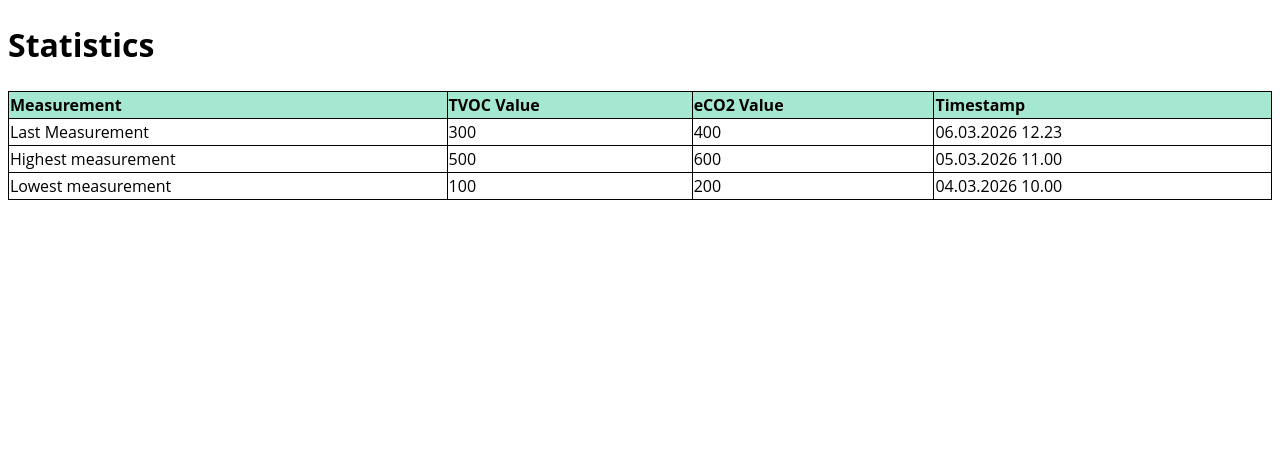
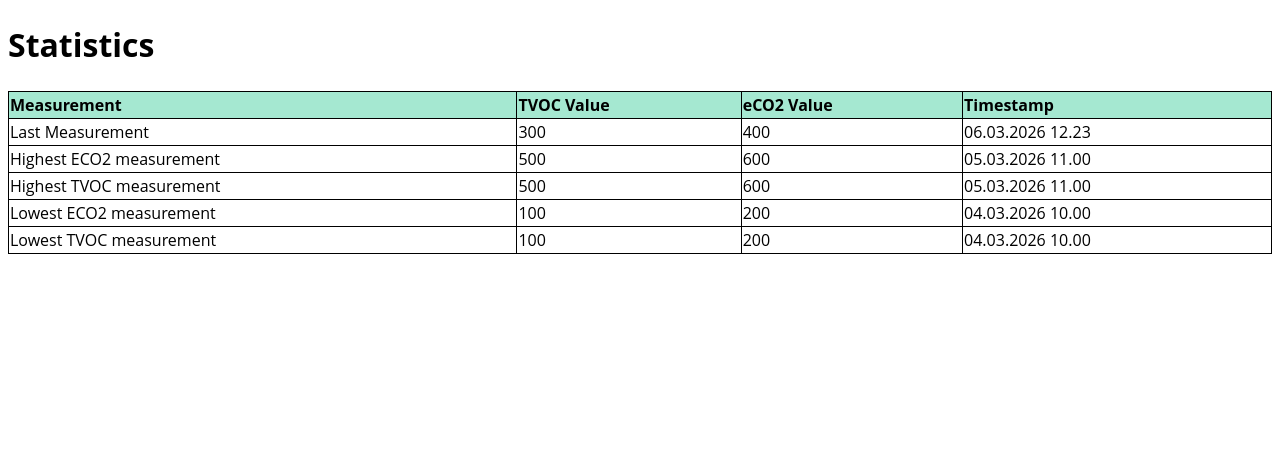
Before and after one commit to cristina06-code/TVOCmeasurement, a Flask app: page / in a window 1280 px wide. Shown: the top 453 px of the page. Run offline with Flask 3, Linux system fonts and the light colour scheme; data comes from the database, SQL or seed files in the repository; both versions use the stored data as it was after the commit.

Commit message:
modifying html table structure

```diff
--- a/database.py
+++ b/database.py
@@ -64,26 +64,48 @@ def get_last_measurement():
     return last_measurement
 
 
-def get_highest_measurement():
+def get_highest_TVOC_measurement():
     """Get the measurement with the highest TVOC value"""
     conn = create_connection()
     cur = conn.cursor()
 
     cur.execute('SELECT * FROM entries ORDER BY TVOC DESC LIMIT 1')
-    highest_measurement = cur.fetchone()
+    highest_TVOC_measurement = cur.fetchone()
     conn.close()
-    return highest_measurement
+    return highest_TVOC_measurement
 
 
-def get_lowest_measurement():
+def get_highest_eCO2_measurement():
+    """Get the measurement with the highest eCO2 value"""
+    conn = create_connection()
+    cur = conn.cursor()
+
+    cur.execute('SELECT * FROM entries ORDER BY eCO2 DESC LIMIT 1')
+    highest_eCO2_measurement = cur.fetchone()
+    conn.close()
+    return highest_eCO2_measurement
+
+
+def get_lowest_TVOC_measurement():
     """Get the measurement with the lowest TVOC value"""
     conn = create_connection()
     cur = conn.cursor()
 
     cur.execute('SELECT * FROM entries ORDER BY TVOC ASC LIMIT 1')
-    lowest_measurement = cur.fetchone()
+    lowest_TVOC_measurement = cur.fetchone()
     conn.close()
-    return lowest_measurement
+    return lowest_TVOC_measurement
+
+
+def get_lowest_eCO2_measurement():
+    """Get the measurement with the lowest eCO2 value"""
+    conn = create_connection()
+    cur = conn.cursor()
+
+    cur.execute('SELECT * FROM entries ORDER BY eCO2 ASC LIMIT 1')
+    lowest_eCO2_measurement = cur.fetchone()
+    conn.close()
+    return lowest_eCO2_measurement
 
 
 def get_all_measurements():
@@ -95,3 +117,12 @@ def get_all_measurements():
     measurements = cur.fetchall()
     conn.close()
     return measurements
+
+
+# conn = create_connection()
+# cur = conn.cursor()
+
+# cur.executemany('INSERT INTO entries (TVOC, eCO2, timestamp) VALUES (?,?,?)', [
+#     (300, 400, '06.03.2026 12.23'), (500, 600, '05.03.2026 11.00'), (100, 200, '04.03.2026 10.00'), (50, 230, '03.03.2026 09.00')])
+# conn.commit()
+# cur.close()
--- a/main.py
+++ b/main.py
@@ -1,36 +1,54 @@
+# from webbrowser import get
 from flask import Flask, render_template, request
-from database import create_database
-from database_functions import *
+import database
 
 app = Flask(__name__)
 app.secret_key = 'assignment#5'
 
 # Ensuring the database is created before handling requests
-create_database()
+database.create_database()
 
 
 @app.route('/', methods=['GET'])
 def index():
     '''Handle the main page'''
-    last_measurement = {
-        'TVOC': 300, 'eCO2': 400, 'timestamp': '06.03.2026 12.23'}
-    highest_measurement = {
-        'TVOC': 500, 'eCO2': 600, 'timestamp': '05.03.2026 11.00'}
-    lowest_measurement = {
-        'TVOC': 100, 'eCO2': 200, 'timestamp': '04.03.2026 10.00'
-    }
-    return render_template('index.html', last_measurement=last_measurement, highest_measurement=highest_measurement, lowest_measurement=lowest_measurement)
+    last_measurement = database.get_last_measurement()
+    highest_TVOC_measurement = database.get_highest_TVOC_measurement()
+    highest_eCO2_measurement = database.get_highest_eCO2_measurement()
+    lowest_TVOC_measurement = database.get_lowest_TVOC_measurement()
+    lowest_eCO2_measurement = database.get_lowest_eCO2_measurement()
+    return render_template('index.html', last_measurement=last_measurement, highest_TVOC_measurement=highest_TVOC_measurement,
+                           highest_eCO2_measurement=highest_eCO2_measurement, lowest_TVOC_measurement=lowest_TVOC_measurement, lowest_eCO2_measurement=lowest_eCO2_measurement)
 
 
 @app.route('/measurements', methods=['GET'])
 def measurements_list():
     '''Display the list of measurements'''
-    measurements = [
-        {'TVOC': 300, 'eCO2': 400, 'timestamp': '06.03.2026 12.23'},
-        {'TVOC': 500, 'eCO2': 600, 'timestamp': '05.03.2026 11.00'},
-        {'TVOC': 100, 'eCO2': 200, 'timestamp': '04.03.2026 10.00'}
-    ]
+    measurements = database.get_all_measurements()
     return render_template('measurementsList.html', measurements=measurements)
+
+
+@app.route('/add_measurement', methods=['POST'])
+def add_measurement():
+    '''Handle the form submission for adding a new measurement'''
+    TVOC = request.form.get('TVOC')
+    eCO2 = request.form.get('eCO2')
+    timestamp = request.form.get('timestamp')
+
+    if not TVOC or not eCO2 or not timestamp:
+        return "Missing required fields", 400
+
+    try:
+        TVOC = int(TVOC)
+        eCO2 = int(eCO2)
+    except ValueError:
+        return "TVOC and eCO2 must be numbers", 400
+
+    success = database.insert_measurement(TVOC, eCO2, timestamp)
+    if success:
+        return "Measurement added successfully", 200
+    else:
+        return "Failed to add measurement", 500
 
 
 if __name__ == '__main__':
--- a/templates/index.html
+++ b/templates/index.html
@@ -16,7 +16,7 @@
 					<th>eCO2 Value</th>
 					<th>Timestamp</th>
 				</tr>
-				{% if last_measurement and highest_measurement and lowest_measurement %}
+				{% if last_measurement and highest_TVOC_measurement and lowest_TVOC_measurement  and highest_eCO2_measurement and lowest_eCO2_measurement %}
 				<tr>
 					<td>Last Measurement</td>
 					<td>{{ last_measurement.TVOC }}</td>
@@ -24,16 +24,28 @@
 					<td>{{ last_measurement.timestamp }}</td>
 				</tr>
 				<tr>
-					<td>Highest measurement</td>
-					<td>{{ highest_measurement.TVOC }}</td>
-					<td>{{ highest_measurement.eCO2 }}</td>
-					<td>{{ highest_measurement.timestamp }}</td>
+					<td>Highest ECO2 measurement</td>
+					<td>{{ highest_eCO2_measurement.TVOC }}</td>
+					<td>{{ highest_eCO2_measurement.eCO2 }}</td>
+					<td>{{ highest_eCO2_measurement.timestamp }}</td>
 				</tr>
 				<tr>
-					<td>Lowest measurement</td>
-					<td>{{ lowest_measurement.TVOC }}</td>
-					<td>{{ lowest_measurement.eCO2 }}</td>
-					<td>{{ lowest_measurement.timestamp }}</td>
+					<td>Highest TVOC measurement</td>
+					<td>{{ highest_TVOC_measurement.TVOC }}</td>
+					<td>{{ highest_TVOC_measurement.eCO2 }}</td>
+					<td>{{ highest_TVOC_measurement.timestamp }}</td>
+				</tr>
+				<tr>
+					<td>Lowest ECO2 measurement</td>
+					<td>{{ lowest_eCO2_measurement.TVOC }}</td>
+					<td>{{ lowest_eCO2_measurement.eCO2 }}</td>
+					<td>{{ lowest_eCO2_measurement.timestamp }}</td>
+				</tr>
+				<tr>
+					<td>Lowest TVOC measurement</td>
+					<td>{{ lowest_TVOC_measurement.TVOC }}</td>
+					<td>{{ lowest_TVOC_measurement.eCO2 }}</td>
+					<td>{{ lowest_TVOC_measurement.timestamp }}</td>
 				</tr>
 				{% endif %}
 			</table>
```
Also changed, not shown: measurements.db.
